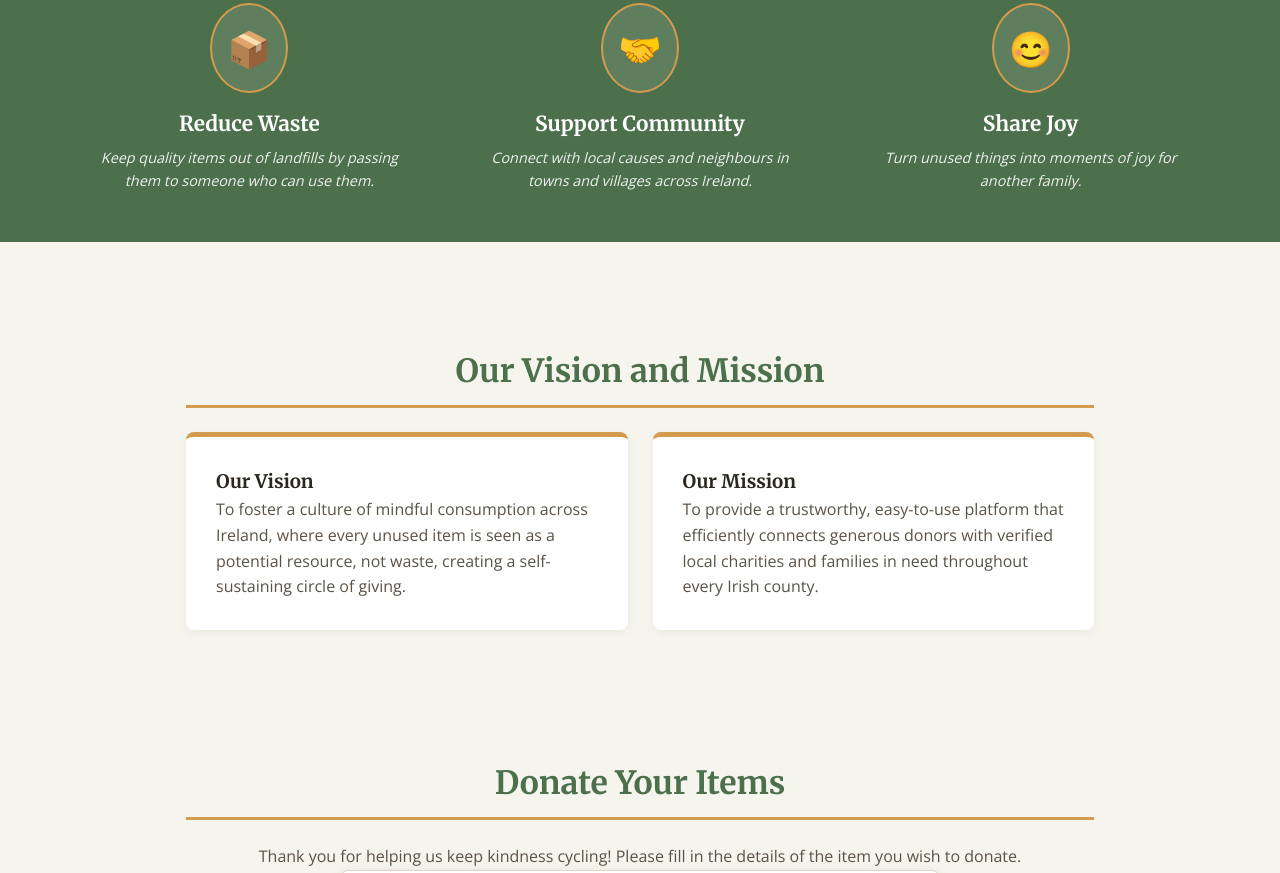
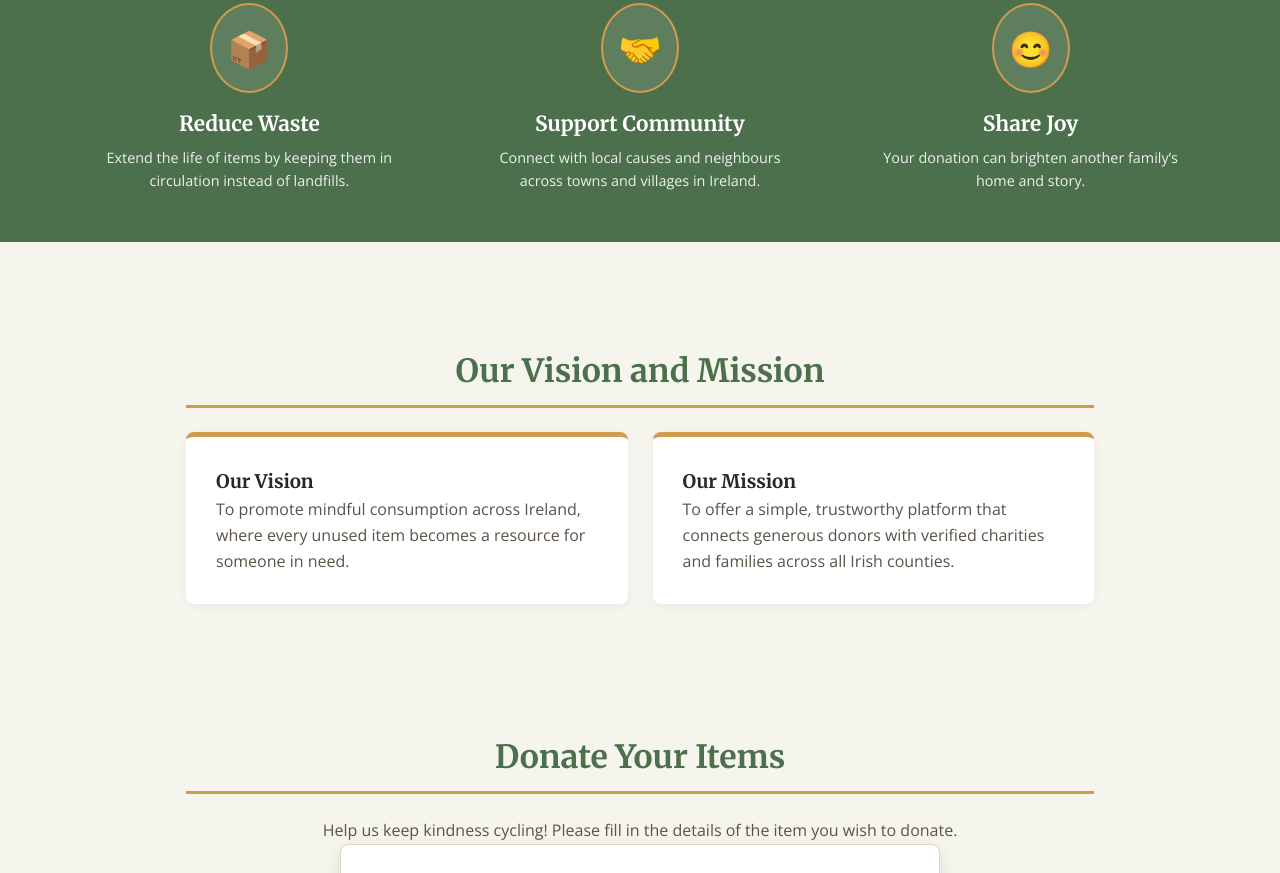
Before and after one commit to cloudbygizem/kindcyclewebsite, a plain HTML site: page index.html in a window 1280 px wide. Shown: the part 741-1614 px from the top of the page. Drawn offline with nearby package versions, Linux system fonts and the light colour scheme.

Commit message:
Update index.html

```diff
--- a/index.html
+++ b/index.html
@@ -9,7 +9,7 @@
     <link href="https://fonts.googleapis.com/css2?family=Merriweather:wght@400;700&family=Open+Sans:wght@400;600&display=swap" rel="stylesheet">
 
     <style>
-        /* --- Renk Paleti --- */
+        /* --- Color Palette --- */
         :root {
             --color-light-beige: #f5f5ee;
             --color-dark-green: #4C6F4C;
@@ -57,7 +57,7 @@
             text-align: center;
         }
 
-        /* --- Header & Nav --- */
+        /* --- Header & Navigation --- */
         .header {
             position: sticky;
             top: 0;
@@ -161,7 +161,7 @@
             color: white;
         }
 
-        /* --- 3 Özellik Kutusu --- */
+        /* --- Features Section --- */
         .features-section {
             background-color: var(--color-dark-green);
             color: white;
@@ -190,7 +190,7 @@
 
         .feature-box h3 { color: white; margin-bottom: 5px; font-size: 1.3em; }
 
-        .feature-box p { font-size: 0.9em; font-style: italic; opacity: 0.9; }
+        .feature-box p { font-size: 0.9em; opacity: 0.9; }
 
         /* --- Vision & Mission --- */
         .card-grid {
@@ -207,7 +207,7 @@
             box-shadow: 0 2px 10px rgba(0, 0, 0, 0.05);
         }
 
-        /* --- Formlar --- */
+        /* --- Forms --- */
         .form-card {
             background: white;
             padding: 30px;
@@ -313,7 +313,7 @@
         </div>
         <nav class="nav">
             <a href="#home">Home</a>
-            <a href="#vision-mission">Vision/Mission</a>
+            <a href="#vision-mission">Vision & Mission</a>
             <a href="#donate-form">Donate Items</a>
             <a href="#create-account">Create an Account</a>
             <a href="#footer">Contact</a>
@@ -336,17 +336,17 @@
         <div class="feature-box">
             <div class="feature-icon">📦</div>
             <h3>Reduce Waste</h3>
-            <p>Keep quality items out of landfills by passing them to someone who can use them.</p>
+            <p>Extend the life of items by keeping them in circulation instead of landfills.</p>
         </div>
         <div class="feature-box">
             <div class="feature-icon">🤝</div>
             <h3>Support Community</h3>
-            <p>Connect with local causes and neighbours in towns and villages across Ireland.</p>
+            <p>Connect with local causes and neighbours across towns and villages in Ireland.</p>
         </div>
         <div class="feature-box">
             <div class="feature-icon">😊</div>
             <h3>Share Joy</h3>
-            <p>Turn unused things into moments of joy for another family.</p>
+            <p>Your donation can brighten another family’s home and story.</p>
         </div>
     </section>
 
@@ -358,15 +358,13 @@
                 <div class="info-card">
                     <h3>Our Vision</h3>
                     <p style="color:var(--color-text-light);">
-                        To foster a culture of mindful consumption across Ireland, where every unused item is seen
-                        as a potential resource, not waste, creating a self-sustaining circle of giving.
+                        To promote mindful consumption across Ireland, where every unused item becomes a resource for someone in need.
                     </p>
                 </div>
                 <div class="info-card">
                     <h3>Our Mission</h3>
                     <p style="color:var(--color-text-light);">
-                        To provide a trustworthy, easy-to-use platform that efficiently connects generous donors
-                        with verified local charities and families in need throughout every Irish county.
+                        To offer a simple, trustworthy platform that connects generous donors with verified charities and families across all Irish counties.
                     </p>
                 </div>
             </div>
@@ -376,7 +374,7 @@
         <section id="donate-form">
             <h2>Donate Your Items</h2>
             <p style="text-align: center; color:var(--color-text-light);">
-                Thank you for helping us keep kindness cycling! Please fill in the details of the item you wish to donate.
+                Help us keep kindness cycling! Please fill in the details of the item you wish to donate.
             </p>
 
             <div class="form-card">
@@ -391,7 +389,7 @@
                         <select id="category" required>
                             <option value="">Select Category</option>
                             <option>Clothing & Footwear</option>
-                            <option>Children’s/Toys</option>
+                            <option>Children’s / Toys</option>
                             <option>Household Goods</option>
                             <option>Electronics (Working)</option>
                             <option>Other</option>
@@ -417,7 +415,7 @@
         <section id="create-account">
             <h2>Create Your KindCycle Account</h2>
             <p style="text-align: center; color:var(--color-text-light);">
-                Join the KindCycle community in just a few steps to manage your donations and track your impact.
+                Join the KindCycle community to manage your donations and track your impact.
             </p>
 
             <div class="form-card">
```
